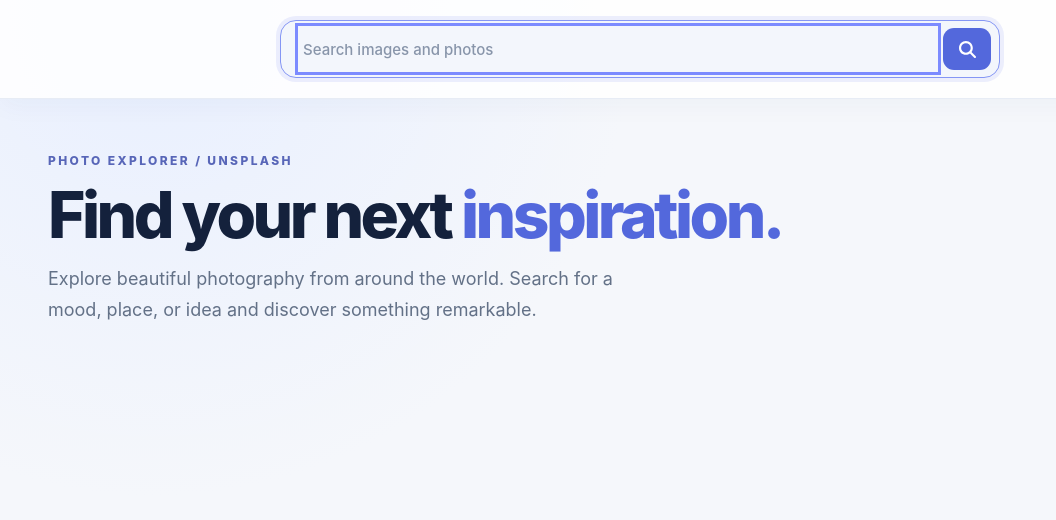
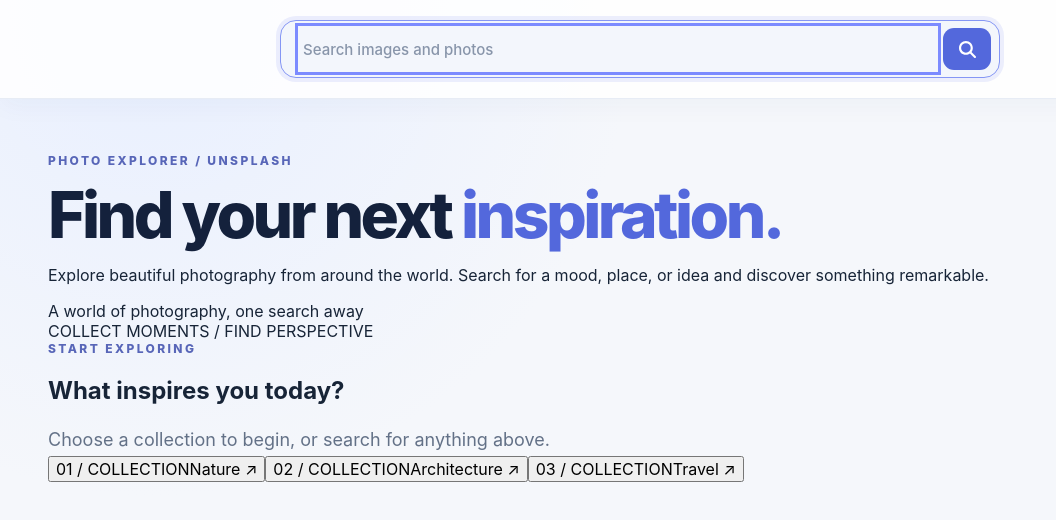
Before and after one commit to MariiaOtset/goit-typescript-hw-02, a React (Vite) app: page / in a window 1280 px wide. Shown: the top 520 px of the page, without its empty margins (0-1056 px from the left). Built offline with nearby package versions, Linux system fonts and the light colour scheme.

Commit message:
Enrich image search landing and hide introduction after searching

```diff
--- a/src/components/App/App.tsx
+++ b/src/components/App/App.tsx
@@ -16,6 +16,12 @@ const INITIAL_MODAL_INFO: ModalInfo = {
   description: "",
 };
 
+const inspirationTopics = [
+  { name: "Nature", query: "landscape nature", className: "topicNature", number: "01" },
+  { name: "Architecture", query: "architecture", className: "topicArchitecture", number: "02" },
+  { name: "Travel", query: "travel destinations", className: "topicTravel", number: "03" },
+];
+
 function App() {
   const [searchQuery, setSearchQuery] = useState<string>("");
   const [galleryImages, setGalleryImages] = useState<Photo[]>([]);
@@ -23,41 +29,31 @@ function App() {
   const [error, setError] = useState<Error | null>(null);
   const [currentPage, setCurrentPage] = useState<number>(1);
   const [modalInfo, setModalInfo] = useState<ModalInfo>(INITIAL_MODAL_INFO);
-
   const appRef = useRef<HTMLDivElement>(null);
 
   const handleSearch = (newQuery: string): void => {
     if (newQuery === searchQuery) return;
-
     setCurrentPage(1);
     setSearchQuery(newQuery);
     setGalleryImages([]);
   };
 
-  const handleLoadMore = (): void => {
-    setCurrentPage((prev) => prev + 1);
-  };
-
+  const handleLoadMore = (): void => setCurrentPage((prev) => prev + 1);
   const handleModalClose = (): void => setModalInfo(INITIAL_MODAL_INFO);
-
   const handleImageClick: HandleImageClick = ({ url = "", description = "" }) =>
     setModalInfo({ isOpen: true, url, description });
 
   useEffect(() => {
     if (searchQuery === "") return;
-
     async function getImages(): Promise<void> {
       setIsLoading(true);
       setError(null);
-
       try {
         const data: Photo[] = await fetchImages(searchQuery, currentPage);
-
         if (data.length === 0) throw new Error("No results found");
         setGalleryImages((prev) => [...prev, ...data]);
       } catch (error) {
         setError(error as Error);
-        throw new Error((error as Error).message);
       } finally {
         setIsLoading(false);
       }
@@ -67,45 +63,62 @@ function App() {
 
   useEffect(() => {
     if (currentPage === 1) return;
-
     appRef.current?.scrollIntoView({ behavior: "smooth", block: "end" });
   }, [galleryImages, currentPage]);
 
   return (
     <div ref={appRef} className="appShell">
       <SearchBar onSearch={handleSearch} />
+      {!searchQuery && (
         <section className="galleryIntro" aria-label="Gallery introduction">
+          <div className="introCopy">
             <p className="eyebrow">PHOTO EXPLORER / UNSPLASH</p>
             <h1>Find your next <span>inspiration.</span></h1>
-        <p>Explore beautiful photography from around the world. Search for a mood, place, or idea and discover something remarkable.</p>
+            <p className="introDescription">Explore beautiful photography from around the world. Search for a mood, place, or idea and discover something remarkable.</p>
+            <div className="introNote"><span className="noteDot" /> A world of photography, one search away</div>
+          </div>
+          <div className="introShowcase" aria-hidden="true">
+            <div className="showcaseBack" />
+            <div className="showcaseFront" />
+            <span className="showcaseCaption">COLLECT MOMENTS / FIND PERSPECTIVE</span>
+          </div>
+          <div className="discoverSection">
+            <div className="discoverHeading">
+              <div><p className="eyebrow">START EXPLORING</p><h2>What inspires you today?</h2></div>
+              <p>Choose a collection to begin, or search for anything above.</p>
+            </div>
+            <div className="topicGrid">
+              {inspirationTopics.map((topic) => (
+                <button
+                  key={topic.name}
+                  type="button"
+                  className={`topicCard ${topic.className}`}
+                  onClick={() => handleSearch(topic.query)}
+                  aria-label={`Explore ${topic.name} photography`}
+                >
+                  <span className="topicNumber">{topic.number} / COLLECTION</span>
+                  <span className="topicName">{topic.name} <span aria-hidden="true">↗</span></span>
+                </button>
+              ))}
+            </div>
+          </div>
         </section>
+      )}
       <main className="galleryResults">
-
+        {searchQuery && <div className="resultsHeading"><span className="eyebrow">SEARCH RESULTS</span><h1>Results for “{searchQuery}”</h1><p>Browse, preview, and download your favorite images.</p></div>}
         {isLoading && galleryImages.length === 0 && <Loader />}
-
         {galleryImages.length > 0 && (
           <>
             <ImageGallery items={galleryImages} onImageClick={handleImageClick} />
-
             {isLoading && <Loader />}
             {error && <ErrorMessage message={error.message} />}
             {!error && <LoadMoreBtn onClick={handleLoadMore} />}
           </>
         )}
-
-      {error && galleryImages.length === 0 && (
-        <ErrorMessage message={error.message} />
-      )}
-
+        {error && galleryImages.length === 0 && <ErrorMessage message={error.message} />}
       </main>
-
       {modalInfo.isOpen && (
-        <ImageModal
-          isOpen={modalInfo.isOpen}
-          url={modalInfo.url}
-          description={modalInfo.description}
-          onClose={handleModalClose}
-        />
+        <ImageModal isOpen={modalInfo.isOpen} url={modalInfo.url} description={modalInfo.description} onClose={handleModalClose} />
       )}
     </div>
   );
```
Lines whose indentation alone changed are shown as unchanged.
